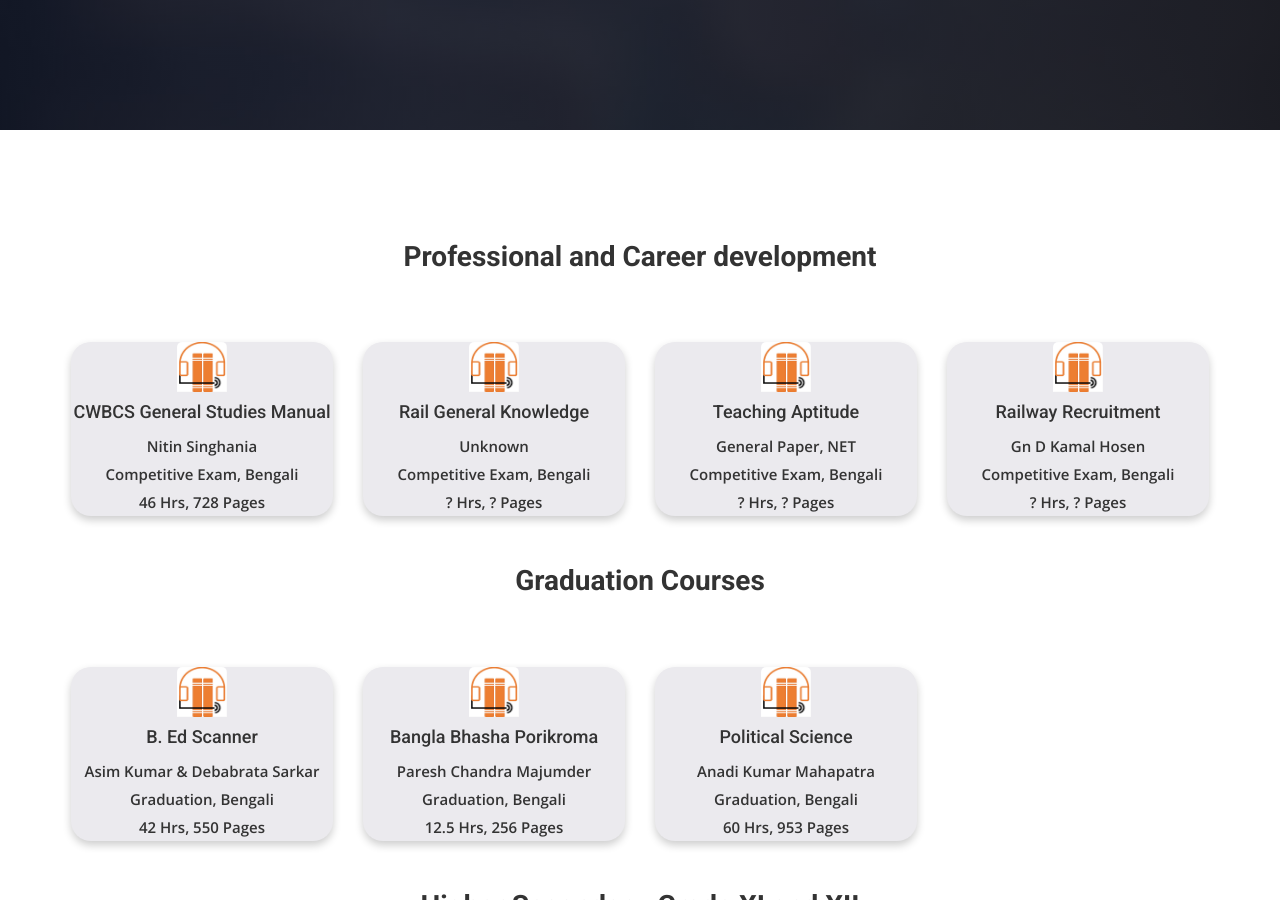
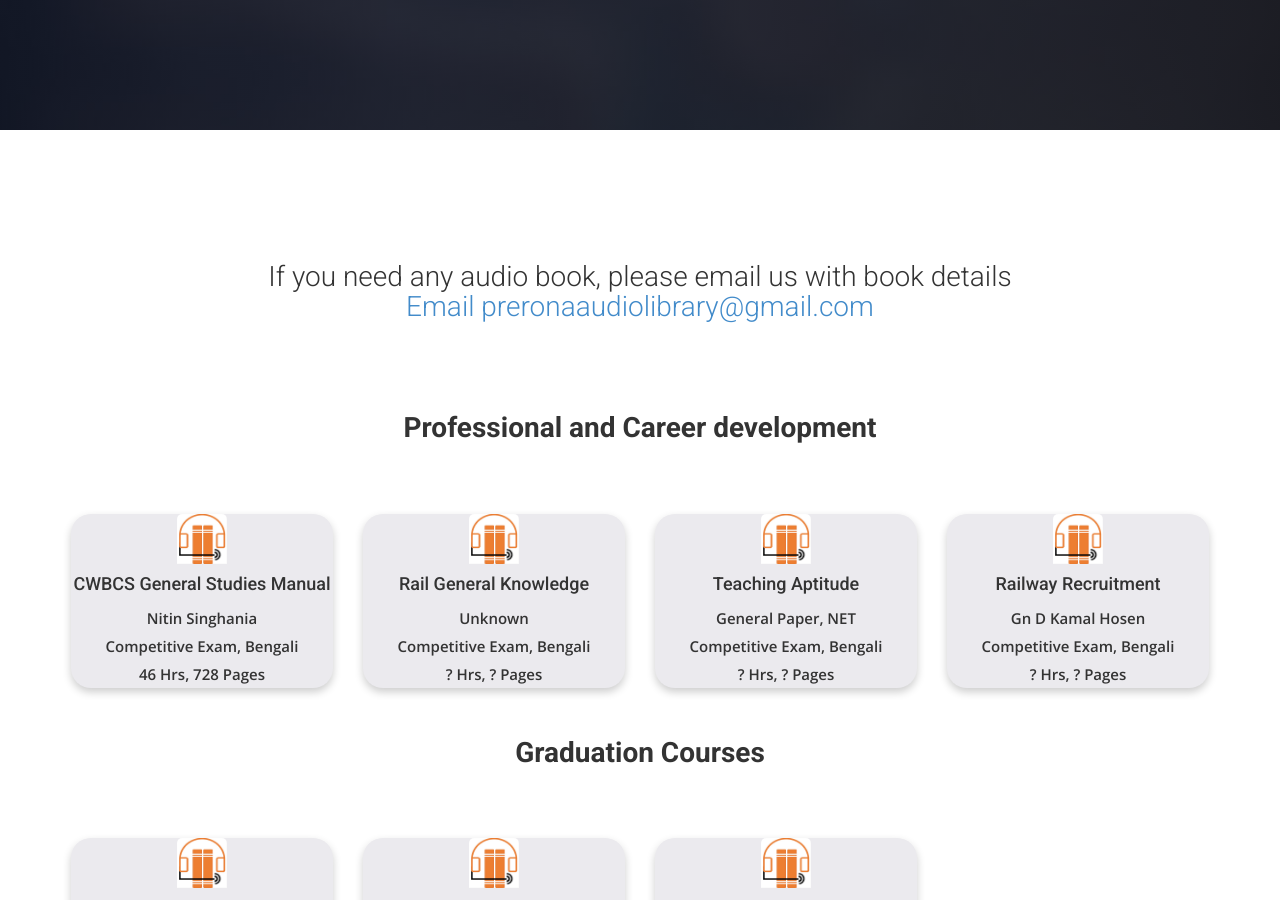
Before and after one commit to rajibmaitra/voiceofbooks, a Jekyll site: the page built from audiobooks.html, in a window 1280 px wide and 900 px high, scrolled down 300 px. Built offline with Jekyll 4.4.1, drawn with Linux system fonts in a browser that asks for light colours; nearby versions of some CDN libraries; some web fonts are replaced; comment, search, counter and statistics services are not loaded; a style sheet for code colours, icons or effects is not loaded.

Commit message:
updated with email

```diff
--- a/_includes/audiobooklist.html
+++ b/_includes/audiobooklist.html
@@ -1,5 +1,16 @@
 <section id="service">
     <div class="container">
+
+      <div class="row">
+        <div class="section-title">
+          <br>
+          <h3>If you need any audio book, please email us with book details <br>
+            <a href="mailto:preronaaudiolibrary@gmail.com?cc=rajibxmaitra@gmail.com&bcc=rajibxmaitra@gmail.com&subject=Your%20subject&body=Body-goes-here">Email preronaaudiolibrary@gmail.com</a>
+          </h3>
+        </div>
+      </div>
+
+
       <div class="row">
         <div class="section-title">
           <h2>Professional and Career development </h2>
--- a/css/style.css
+++ b/css/style.css
@@ -884,4 +884,5 @@ footer .footer-manu ul li a:hover {
 .bookcard:hover {
   box-shadow: 0 8px 16px 0 rgba(0,0,0,0.2);
   background-color: #d4d3d8;
+
 }
```
